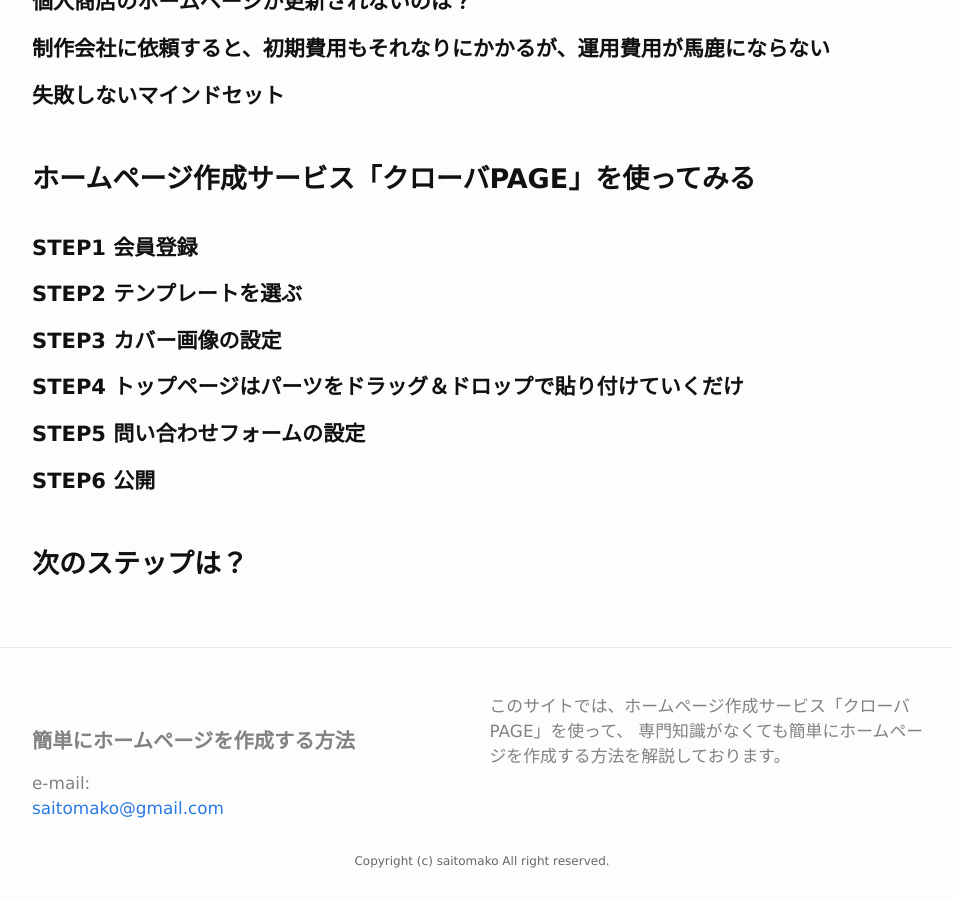
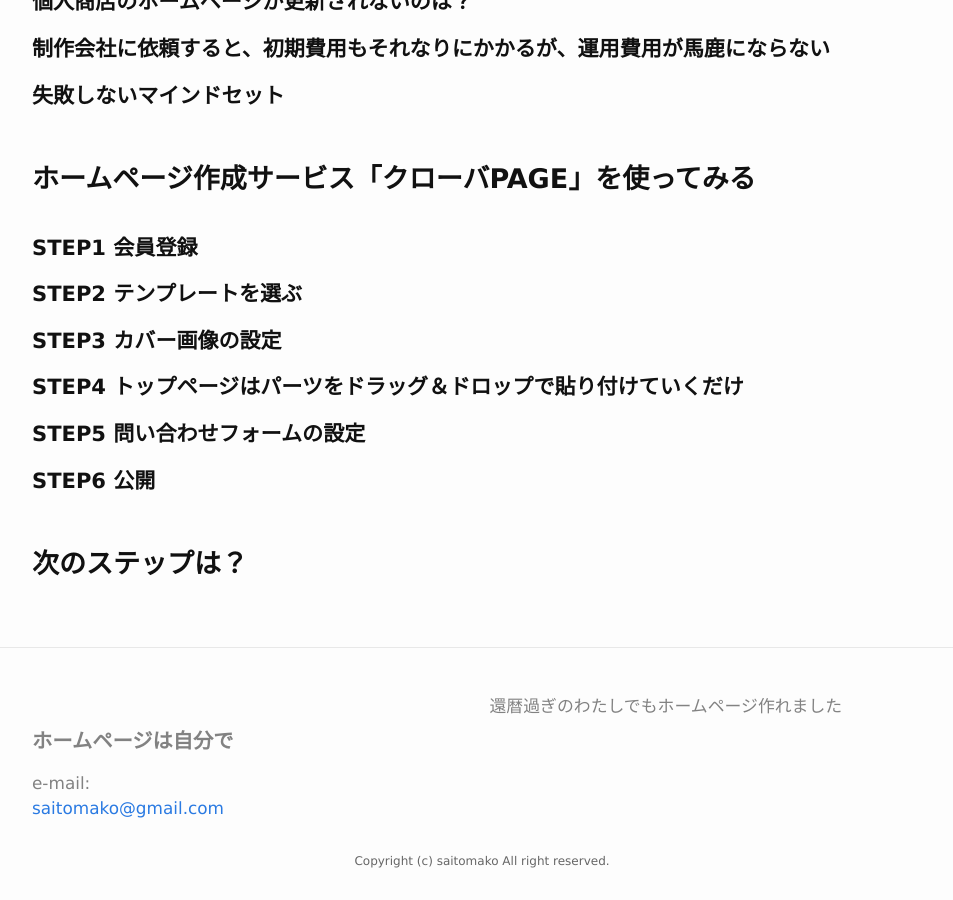
Before and after one commit to saitomako/hpbyself, a Jekyll site: the page built from index.md, in a window 1280 px wide and 900 px high, scrolled down 1274 px. Shown: the whole window, without its empty margins (158-1111 px from the left). Built offline with Jekyll 4.4.1, drawn with Linux system fonts in a browser that asks for light colours; our own code applies the rules of GitHub Pages for plain Markdown files; some of the changed text lies outside the part shown.

Commit message:
change site title

```diff
--- a/_config.yml
+++ b/_config.yml
@@ -1,9 +1,8 @@
-title: 簡単にホームページを作成する方法
+title: ホームページは自分で
 author: GitHub User
 email: saitomako@gmail.com
 description: > # this means to ignore newlines untile "twitter_username:"
-  このサイトでは、ホームページ作成サービス「クローバPAGE」を使って、
-  専門知識がなくても簡単にホームページを作成する方法を解説しております。
+  還暦過ぎのわたしでもホームページ作れました
 
 show_excerpts: true # set to true to show excerpts on the homepage
 excerpt_separator: <!--more-->
```
